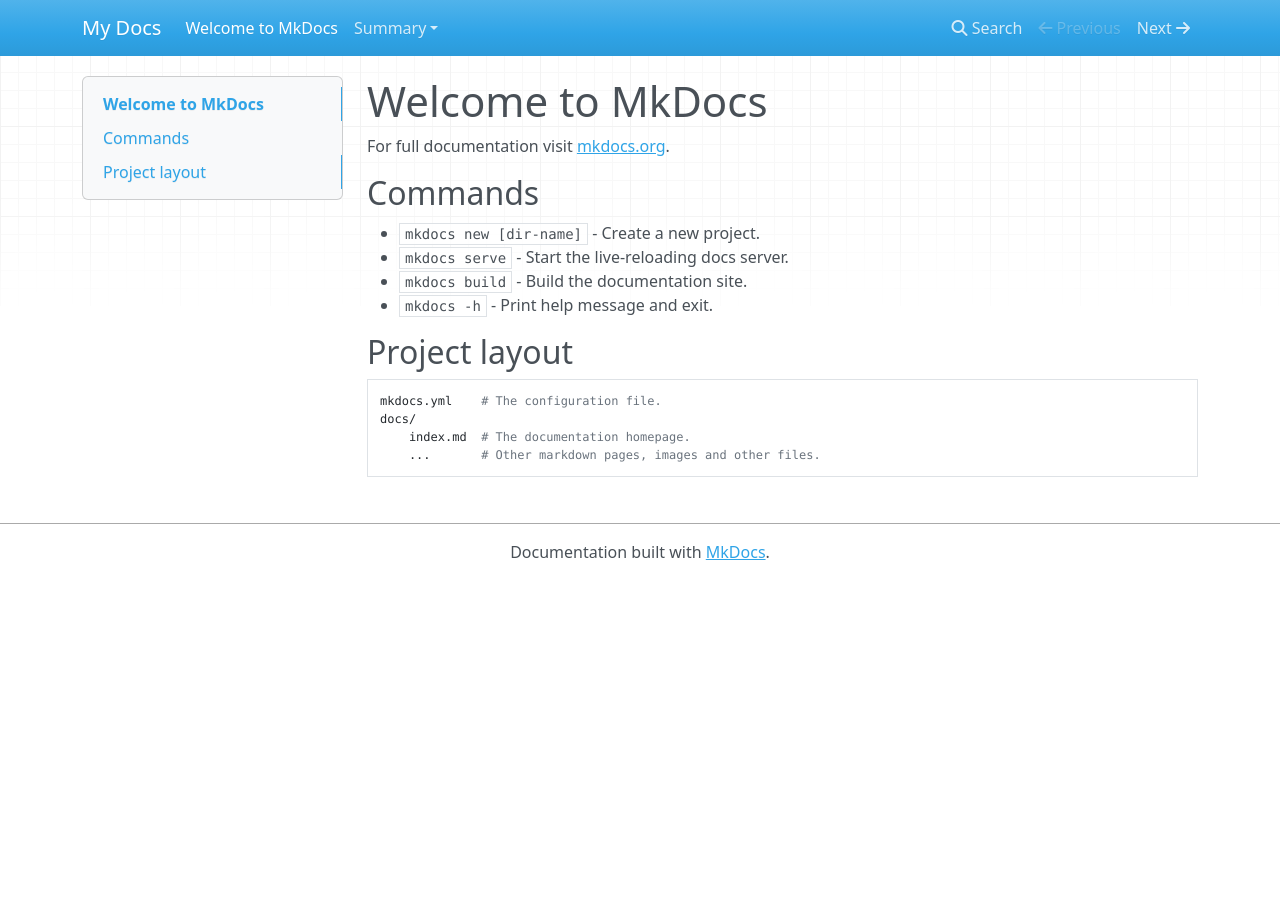
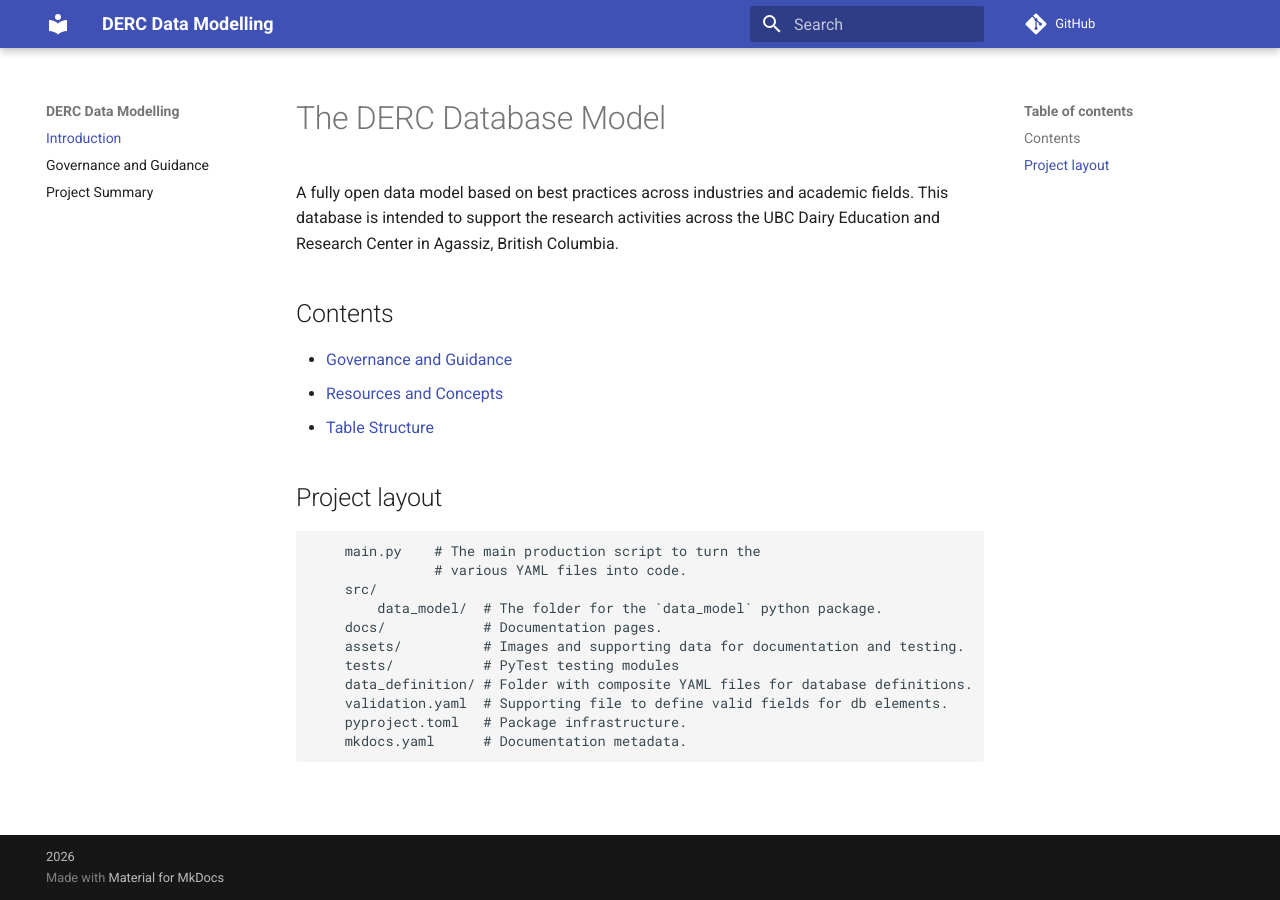
Before and after one commit to UBC-DERC/data_model, an MkDocs documentation site: the page built from docs/index.md, in a window 1280 px wide. Built offline with MkDocs 1.6.1 and Material for MkDocs 9.7.7, drawn with Linux system fonts in a browser that asks for light colours; nearby versions of some CDN libraries; comment, search, counter and statistics services are not loaded.

Commit message:
gitflow-feature-stash: mkdocumentation
Adding more extensive documentation to support ongoing project development.

````diff
--- a/docs/index.md
+++ b/docs/index.md
@@ -1,17 +1,25 @@
-# Welcome to MkDocs
+# The DERC Database Model
 
-For full documentation visit [mkdocs.org](https://www.mkdocs.org).
+A fully open data model based on best practices across industries and academic fields. This database is intended to support the research activities across the UBC Dairy Education and Research Center in Agassiz, British Columbia.
 
-## Commands
+## Contents
 
-* `mkdocs new [dir-name]` - Create a new project.
-* `mkdocs serve` - Start the live-reloading docs server.
-* `mkdocs build` - Build the documentation site.
-* `mkdocs -h` - Print help message and exit.
+* [Governance and Guidance]()
+* [Resources and Concepts]()
+* [Table Structure]()
 
 ## Project layout
 
-    mkdocs.yml    # The configuration file.
-    docs/
-        index.md  # The documentation homepage.
-        ...       # Other markdown pages, images and other files.
+```
+    main.py    # The main production script to turn the
+               # various YAML files into code.
+    src/
+        data_model/  # The folder for the `data_model` python package.
+    docs/            # Documentation pages.
+    assets/          # Images and supporting data for documentation and testing.
+    tests/           # PyTest testing modules
+    data_definition/ # Folder with composite YAML files for database definitions.
+    validation.yaml  # Supporting file to define valid fields for db elements.
+    pyproject.toml   # Package infrastructure.
+    mkdocs.yaml      # Documentation metadata.
+```
--- a/mkdocs.yml
+++ b/mkdocs.yml
@@ -1 +1,34 @@
-site_name: My Docs
+site_name: DERC Data Modelling
+repo_url: https://github.com/UBC-DERC/data_model
+repo: GitHub
+site_description: |
+  Documentation and guidance for the DERC Dairy Database, including technical build information,
+  data model sources and inspirations, and guidance on modifying the model, proposing new data structures
+  and using the system to build new databases.
+site_author: Simon Goring
+copyright: '2026'
+site_url: https://ubc-derc.github.io/data_model
+nav:
+  - Introduction: 'index.md'
+  - Governance and Guidance: 'admin/governance.md'
+  - Project Summary: 'summary/executive_summary.md'
+theme:
+  name: material
+plugins:
+  - mermaid2
+  - search:
+      lang: en
+markdown_extensions:
+  - attr_list
+  - md_in_html
+  - toc:
+      permalink: true
+  - pymdownx.superfences:
+        # make exceptions to highlighting of code:
+      custom_fences:
+        - name: mermaid
+          class: mermaid
+          format: !!python/name:mermaid2.fence_mermaid_custom
+  - pymdownx.emoji:
+      emoji_index: !!python/name:material.extensions.emoji.twemoji
+      emoji_generator: !!python/name:material.extensions.emoji.to_svg
--- a/pyproject.toml
+++ b/pyproject.toml
@@ -9,6 +9,8 @@
 requires-python = ">=3.12"
 dependencies = [
     "mkdocs>=1.6.1",
+    "mkdocs-material>=9.7.6",
+    "mkdocs-mermaid2-plugin>=1.2.3",
     "pyyaml>=6.0.3",
 ]
 
````
Also changed, not shown: docs/admin/governance.md (added, +32 -0 lines), docs/summary/executive_summary.md (+5 -6 lines), 1 other file.
